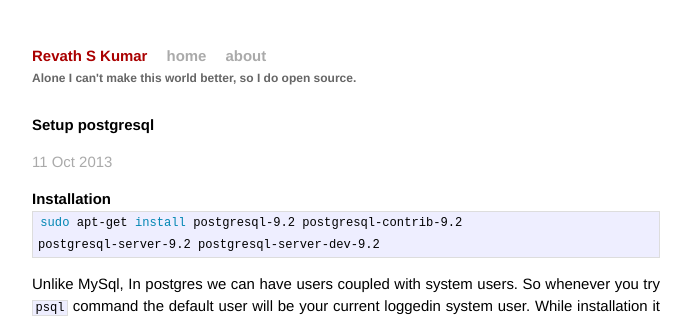
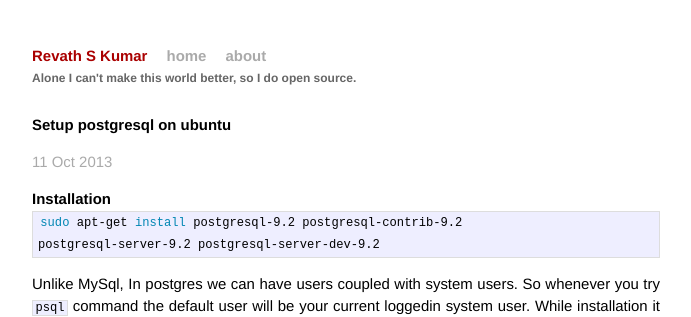
Before and after one commit to revathskumar/blog.revathskumar.com, a Jekyll site: the page built from _posts/2013-10-11-setup-postgresql-on-ubuntu.md, in a window 1280 px wide and 900 px high. Shown: the top 317 px of the window, without its empty margins (294-985 px from the left). Built offline with Jekyll 4.4.1, drawn with Linux system fonts in a browser that asks for light colours; Markdown is read by kramdown in place of the engine named in the settings.

Commit message:
Updated the title of new blog

```diff
--- a/_posts/2013-10-11-setup-postgresql.md
+++ b/_posts/2013-10-11-setup-postgresql-on-ubuntu.md
@@ -1,9 +1,9 @@
 ---
 layout: post
-title: "Setup postgresql"
+title: "Setup postgresql on ubuntu"
 date: 2013-10-11 00:00:00 IST
 updated: 2013-10-11 00:00:00 IST
-categories: rails
+categories: postgresql ubuntu
 ---
 
 ## Installation
```
